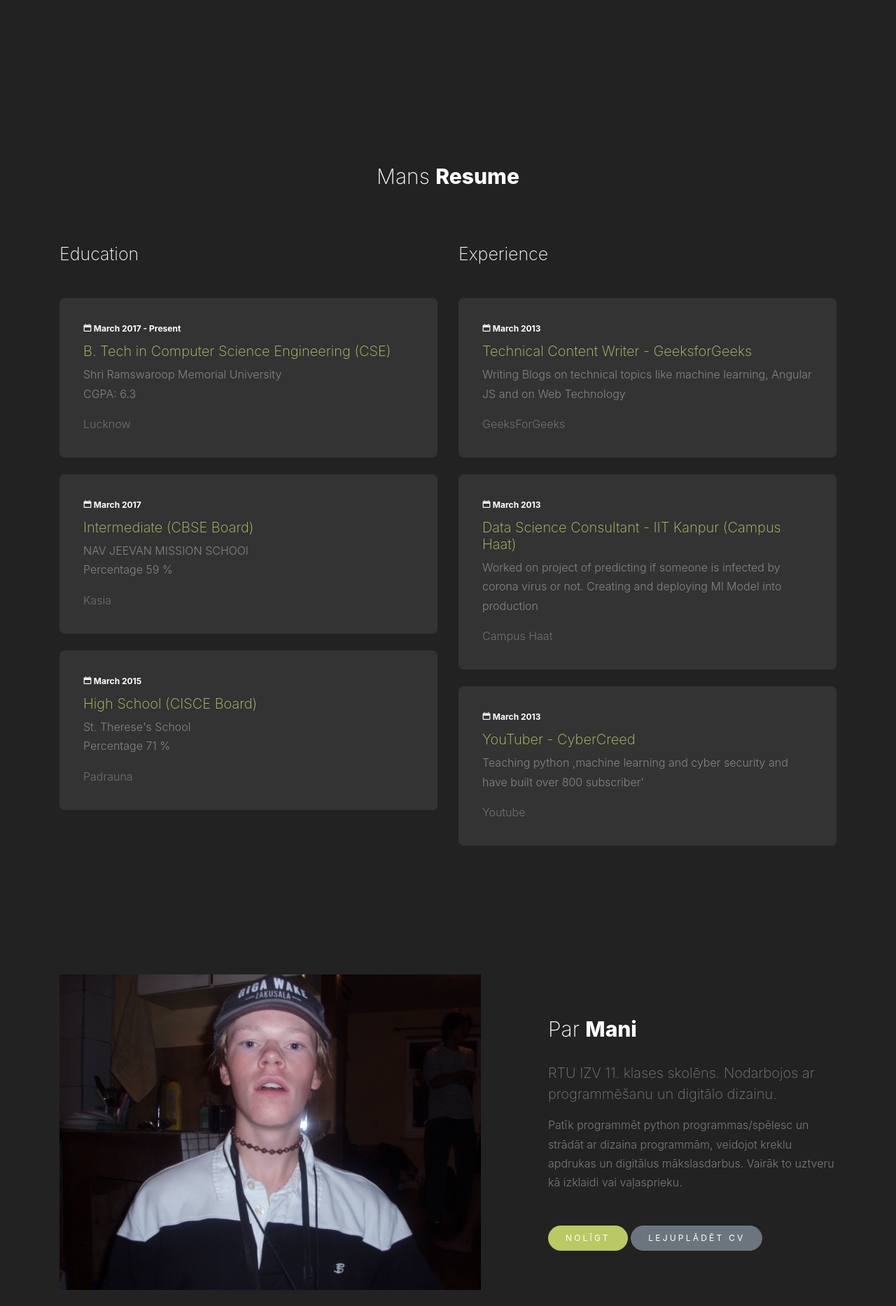
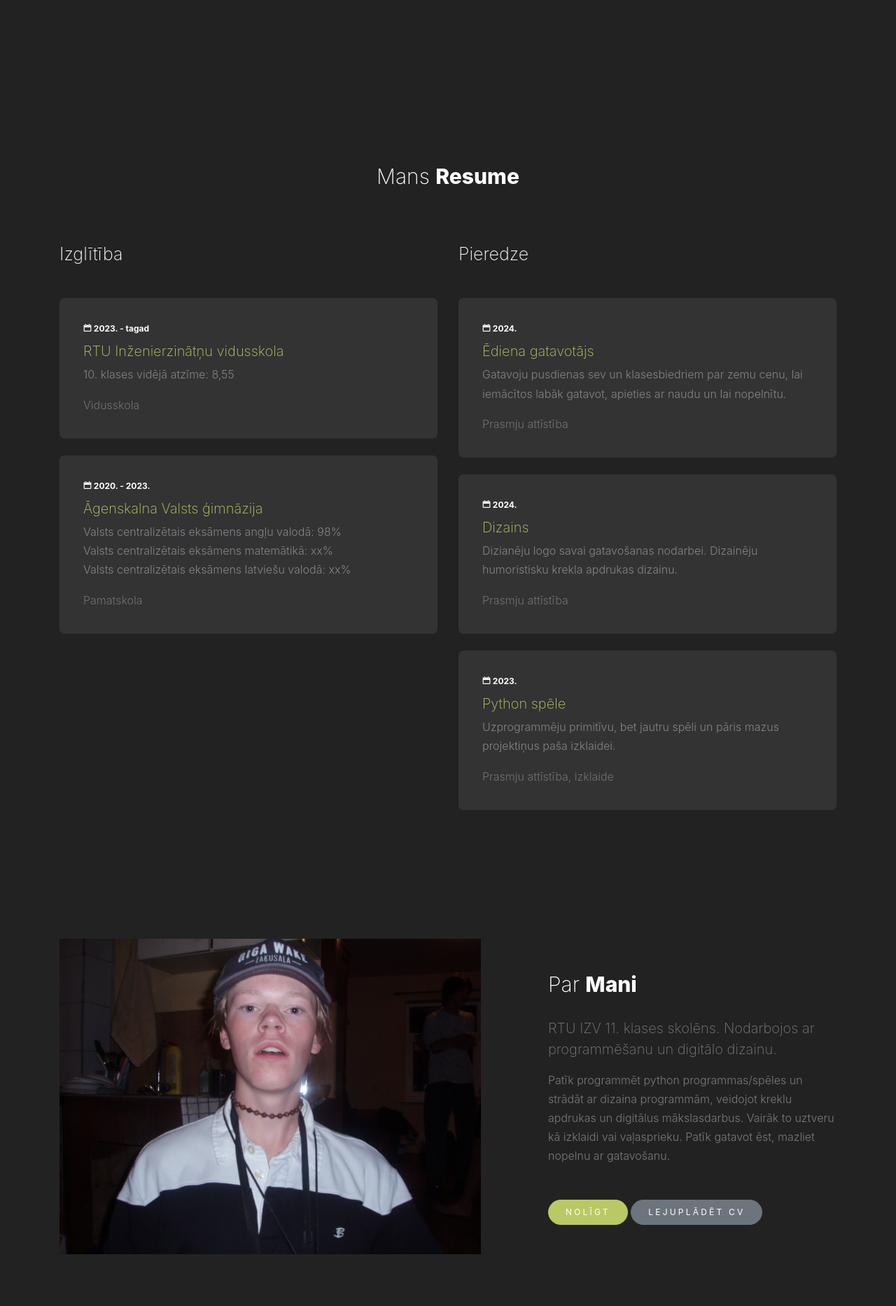
Before and after one commit to AlexIsBad-uns/Aleksis_portfolio, a Flask app: page / in a window 1280 px wide. Shown: the part 1962-3829 px from the top of the page at 70% size. Run offline with Flask 3, Linux system fonts and the light colour scheme; some libraries are stand-ins or nearby versions; some web fonts are replaced.

Commit message:
More text changes

```diff
--- a/app.py
+++ b/app.py
@@ -39,7 +39,7 @@ def form():
     if request.method == 'POST':
         data = request.form.to_dict()
         msg = cleanMsg(data)
-        password = password = os.environ.get('EMAIL_PASS')
+        password = os.environ.get('EMAIL_PASS')
         mail('badunsaleksis@gmail.com', password, msg)
         return render_template("index.html",code="test()")
     else:
--- a/templates/index.html
+++ b/templates/index.html
@@ -55,7 +55,7 @@
 
 
 
-	<section class="site-hero" style="background-image: url(../static/assets/images/image_1.jpg);" id="section-home" data-stellar-background-ratio="0.5">
+	<section class="site-hero" style="background-image: url(../static/assets/images/20240301_195053.png);" id="section-home" data-stellar-background-ratio="0.5">
 		<div class="container">
 			<div class="row intro-text align-items-center justify-content-center" >
 				<div class="col-md-10 text-center pt-5">
@@ -64,7 +64,7 @@
 					<a href="#" class="glitch"  data-glitch="Aleksis Baduns">Aleksis Baduns</a>
 
 						<span class="text_1"><b>RTU IZV 11. klases skolēns</b>	</span>
-						<span class="text_2"><b> Programmēju Python programmas un mājaslapas </b>
+						<span class="text_2"><b> Programmēju, dizainēju, gatavoju </b>
 					</span>
 
 
@@ -94,7 +94,7 @@
 							}
 
 							60%, 90% {
-								width: 11em;
+								width: 15.5em;
 							}
 							}
 							@keyframes text1 {
@@ -102,7 +102,7 @@
 								width: 0;
 							}
 							10%, 40% {
-								width: 18em;
+								width: 12.25em;
 							}
 							}
 
@@ -276,59 +276,52 @@
 					</div>
 				</div>
 				<div class="col-md-6">
-					<h2 class="mb-5">Education</h2>
+					<h2 class="mb-5">Izglītība</h2>
 					<div class="resume-item mb-4">
-						<span class="date"><span class="icon-calendar"></span> March 2017 - Present</span>
-						<h3>B. Tech in Computer Science Engineering (CSE)</h3>
+						<span class="date"><span class="icon-calendar"></span> 2023. - tagad</span>
+						<h3>RTU Inženierzinātņu vidusskola</h3>
 						<p>
-							Shri Ramswaroop Memorial University<br>
-							CGPA:  6.3
+							10. klases vidējā atzīme: 8,55
 						</p>
-						<span class="school">Lucknow</span>
+						<span class="school">Vidusskola</span>
 					</div>
 
 					<div class="resume-item mb-4">
-						<span class="date"><span class="icon-calendar"></span> March 2017</span>
-						<h3>Intermediate (CBSE Board)</h3>
+						<span class="date"><span class="icon-calendar"></span> 2020. - 2023.</span>
+						<h3>Āgenskalna Valsts ģimnāzija</h3>
 						<p>
-							NAV JEEVAN MISSION SCHOOl<br>
-							Percentage  59 %</p>
-						<span class="school">Kasia</span>
+							Valsts centralizētais eksāmens angļu valodā: 98%<br>
+							Valsts centralizētais eksāmens matemātikā: xx%<br>
+							Valsts centralizētais eksāmens latviešu valodā: xx%</p>
+						<span class="school">Pamatskola</span>
 					</div>
 
-					<div class="resume-item mb-4">
-						<span class="date"><span class="icon-calendar"></span> March 2015</span>
-						<h3>High School (CISCE Board)</h3>
-						<p>	St. Therese's School<br>
-							Percentage  71 %</p></p>
-						<span class="school">Padrauna</span>
-					</div>
 
 				</div>
 				<div class="col-md-6">
 
 
-					<h2 class="mb-5">Experience</h2>
+					<h2 class="mb-5">Pieredze</h2>
 
 					<div class="resume-item mb-4">
-						<span class="date"><span class="icon-calendar"></span> March 2013</span>
-						<h3>Technical Content Writer - GeeksforGeeks </h3>
-						<p>Writing Blogs on technical topics like machine learning, Angular JS and on Web Technology</p>
-						<span class="school">GeeksForGeeks</span>
+						<span class="date"><span class="icon-calendar"></span> 2024.</span>
+						<h3>Ēdiena gatavotājs </h3>
+						<p>Gatavoju pusdienas sev un klasesbiedriem par zemu cenu, lai iemācītos labāk gatavot, apieties ar naudu un lai nopelnītu.</p>
+						<span class="school">Prasmju attīstība</span>
 					</div>
 
 					<div class="resume-item mb-4">
-						<span class="date"><span class="icon-calendar"></span> March 2013</span>
-						<h3>Data Science Consultant - IIT Kanpur (Campus Haat)</h3>
-						<p>Worked on project of predicting if someone is infected by corona virus or not. Creating and deploying Ml Model into production </p>
-						<span class="school">Campus Haat</span>
+						<span class="date"><span class="icon-calendar"></span> 2024.</span>
+						<h3>Dizains</h3>
+						<p>Dizianēju logo savai gatavošanas nodarbei. Dizainēju humoristisku krekla apdrukas dizainu.</p>
+						<span class="school">Prasmju attīstība</span>
 					</div>
 
 					<div class="resume-item mb-4">
-						<span class="date"><span class="icon-calendar"></span> March 2013</span>
-						<h3>YouTuber - CyberCreed</h3>
-						<p>Teaching python ,machine learning and cyber security and have built over 800 subscriber'<small></small> </p>
-						<span class="school">Youtube</span>
+						<span class="date"><span class="icon-calendar"></span> 2023.</span>
+						<h3>Python spēle</h3>
+						<p>Uzprogrammēju primitīvu, bet jautru spēli un pāris mazus projektiņus paša izklaidei.<small></small> </p>
+						<span class="school">Prasmju attīstība, izklaide</span>
 					</div>
 
 
@@ -350,7 +343,7 @@
 						<h2>Par <strong>Mani</strong></h2>
 					</div>
 					<p class="lead">RTU IZV 11. klases skolēns. Nodarbojos ar programmēšanu un digitālo dizainu.</p>
-					<p class="mb-5  ">Patīk programmēt python programmas/spēlesc un strādāt ar dizaina programmām, veidojot kreklu apdrukas un digitālus mākslasdarbus. Vairāk to uztveru kā izklaidi vai vaļasprieku.</p>
+					<p class="mb-5  ">Patīk programmēt python programmas/spēles un strādāt ar dizaina programmām, veidojot kreklu apdrukas un digitālus mākslasdarbus. Vairāk to uztveru kā izklaidi vai vaļasprieku. Patīk gatavot ēst, mazliet nopelnu ar gatavošanu.</p>
 
 					<p>
 						<a href="#section-contact" class="btn btn-primary px-4 py-2 btn-sm smoothscroll">Nolīgt</a>
@@ -382,8 +375,8 @@
 							<span class="icon-browser2"></span>
 						</span>
 						<h3 class="mb-4">Python programmas</h3>
-						<p>I can help you create any website with minimal cost and great design. I create website with Pyhon and flask and I can also create website using Wordpress or any other third party tools when needed </p>
-						<p><a href="#" class="site-link">Learn More <i class="icon-chevron-right"></i></a></p>
+						<p>...</p>
+						<p><a href="#" class="site-link">Info <i class="icon-chevron-right"></i></a></p>
 					</div>
 				</div>
 				<div class="col-md-6 col-lg-4 text-center mb-5">
@@ -391,9 +384,9 @@
 						<span class="icon">
 							<span class="icon-presentation"></span>
 						</span>
-						<h3 class="mb-4">Machine Learning And Data Science</h3>
-						<p>I can help you find usefull insights from your data by doing data analysis and I can also create some Machine Learning Model and I can put them into production</p>
-						<p><a href="#" class="site-link">Learn More <i class="icon-chevron-right"></i></a></p>
+						<h3 class="mb-4">Dizains</h3>
+						<p>...</p>
+						<p><a href="#" class="site-link">Info <i class="icon-chevron-right"></i></a></p>
 					</div>
 				</div>
 				<div class="col-md-6 col-lg-4 text-center mb-5">
@@ -401,80 +394,16 @@
 						<span class="icon">
 							<span class="icon-video2"></span>
 						</span>
-						<h3 class="mb-4">Teaching</h3>
-						<p>I like sharing my knowledge to everyone and thus I find teaching to be a greate way So I can teach Programming , Data Structure and Algorithms as well as Data Science with also the deployments part </p>
+						<h3 class="mb-4">Ēdiena gatavošana</h3>
+						<p>Gatavoju gardas pusdienu maltītes saviem klasesbiedriem par labu cenu. Varu piedāvāt savus pakalpojumus arī citiem. </p>
 						<p><a href="#" class="site-link">Learn More <i class="icon-chevron-right"></i></a></p>
-					</div>
-				</div>
-
-
-
-			</div>
-		</div>
-	</section>
-
-
-
-
-	<section class="site-section" id="section-blog">
-		<div class="container">
-			<div class="row">
-				<div class="col-md-12 mb-5">
-					<div class="section-heading text-center">
-						<h2>Blog on <strong>Medium</strong></h2>
-					</div>
-				</div>
-			</div>
-
-			<div class="row">
-				<div class="col-sm-6 col-lg-4 mb-4">
-					<div class="blog-entry">
-						<a href="#"><img src="../static/assets/images/post_1.jpg" alt="Image placeholder" class="img-fluid"></a>
-						<div class="blog-entry-text">
-							<h3><a href="https://medium.com/analytics-vidhya/all-about-imbalanced-dataset-and-how-to-fix-them-a0565e0e9d2e"  target="_blank">Balancing the Dataset — SMOTE</a></h3>
-							<p class="mb-4">While working in the field of data science we mostly encounter an imbalanced dataset and working with this type of data is too common in real life. So let's just try to understand what problems any imbalanced data cause to our model and then we will try to see different techniques of fixing this. Let's just start how this imbalance data comes.</p>
-
-							<div class="meta">
-								<a href="#"><span class="icon-calendar"></span> July 19, 2020</a>
-								<a href="#"><span class="icon-bubble"></span> 5 Comments</a>
-							</div>
-						</div>
-					</div>
-				</div>
-
-				<div class="col-sm-6 col-lg-4 mb-4">
-					<div class="blog-entry">
-						<a href="#"><img src="../static/assets/images/post_2.jpg" alt="Image placeholder" class="img-fluid"></a>
-						<div class="blog-entry-text">
-							<h3><a href="https://medium.com/analytics-vidhya/create-your-first-ml-web-app-with-flask-ed0c4bb54312" target="_blank">Create your first ML Web App with Flask</a></h3>
-							<p class="mb-4">Creating a machine learning or deep learning model is awesome but the deployment of this model is going to be even more awesome. Well if you are here you already know something about machine learning and model building. The model deployment part is one of the most important part in the data-science life cycle.</p>
-
-							<div class="meta">
-								<a href="#"><span class="icon-calendar"></span> Jun 14, 2020</a>
-								<a href="#"><span class="icon-bubble"></span> 5 Comments</a>
-							</div>
-						</div>
-					</div>
-				</div>
-
-				<div class="col-sm-6 col-lg-4 mb-4">
-					<div class="blog-entry">
-						<a href="#"><img src="../static/assets/images/post_3.jpg" alt="Image placeholder" class="img-fluid"></a>
-						<div class="blog-entry-text">
-							<h3><a href="https://medium.com/analytics-vidhya/regular-expression-complete-guide-9ebb35d7efc6"  target="_blank">Regular Expression Complete Guide</a></h3>
-							<p class="mb-4">Regular expressions or regex puts a lot of people off, just because of its look at first glance. But once you master this it will open a whole new different level of doing string manipulation and the best part of it is that it can be used with mostly all of the programming language as well as with Linux commands. </p>
-
-							<div class="meta">
-								<a href="#"><span class="icon-calendar"></span> Jun 3, 2020</a>
-								<a href="#"><span class="icon-bubble"></span> 5 Comments</a>
-							</div>
-						</div>
 					</div>
 				</div>
 
 			</div>
 		</div>
 	</section>
+
 
 	<section class="site-section" id="section-contact">
 		<div class="container">
```
Also changed, not shown: 1 other file.
